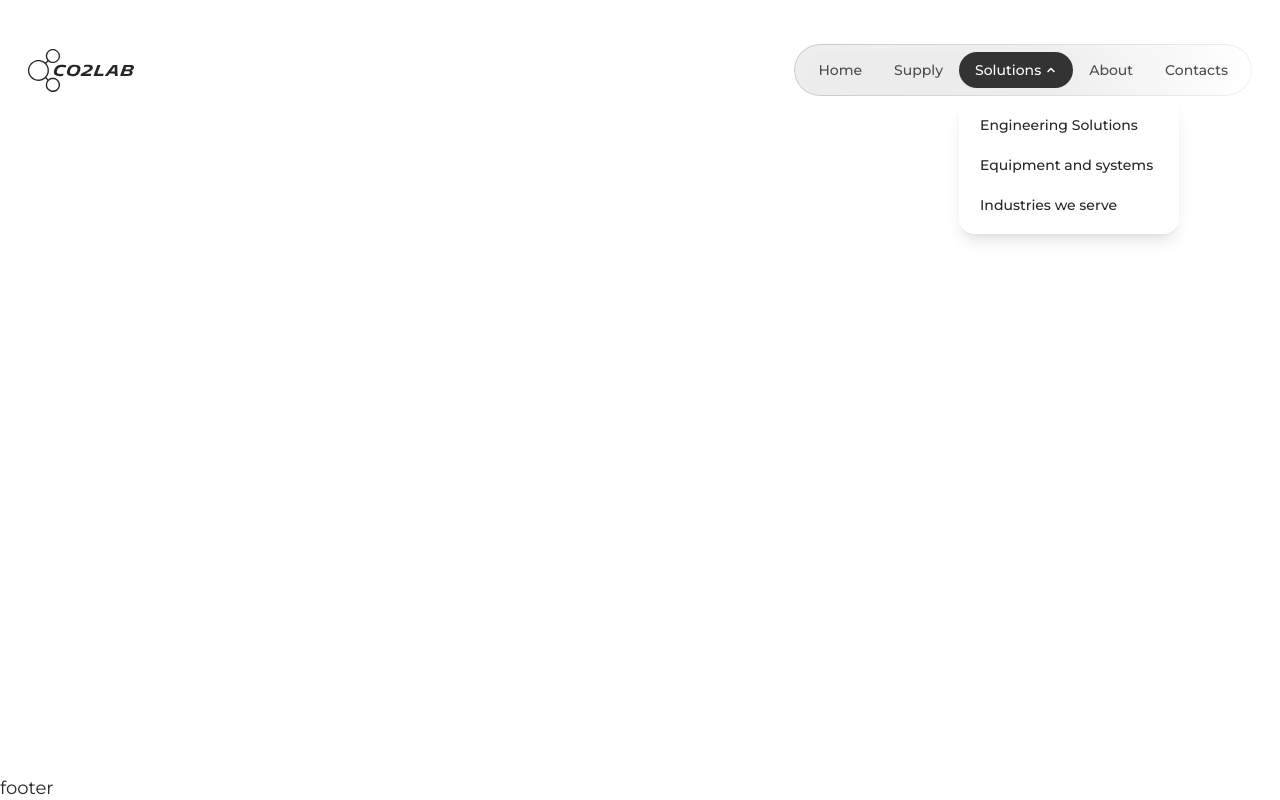
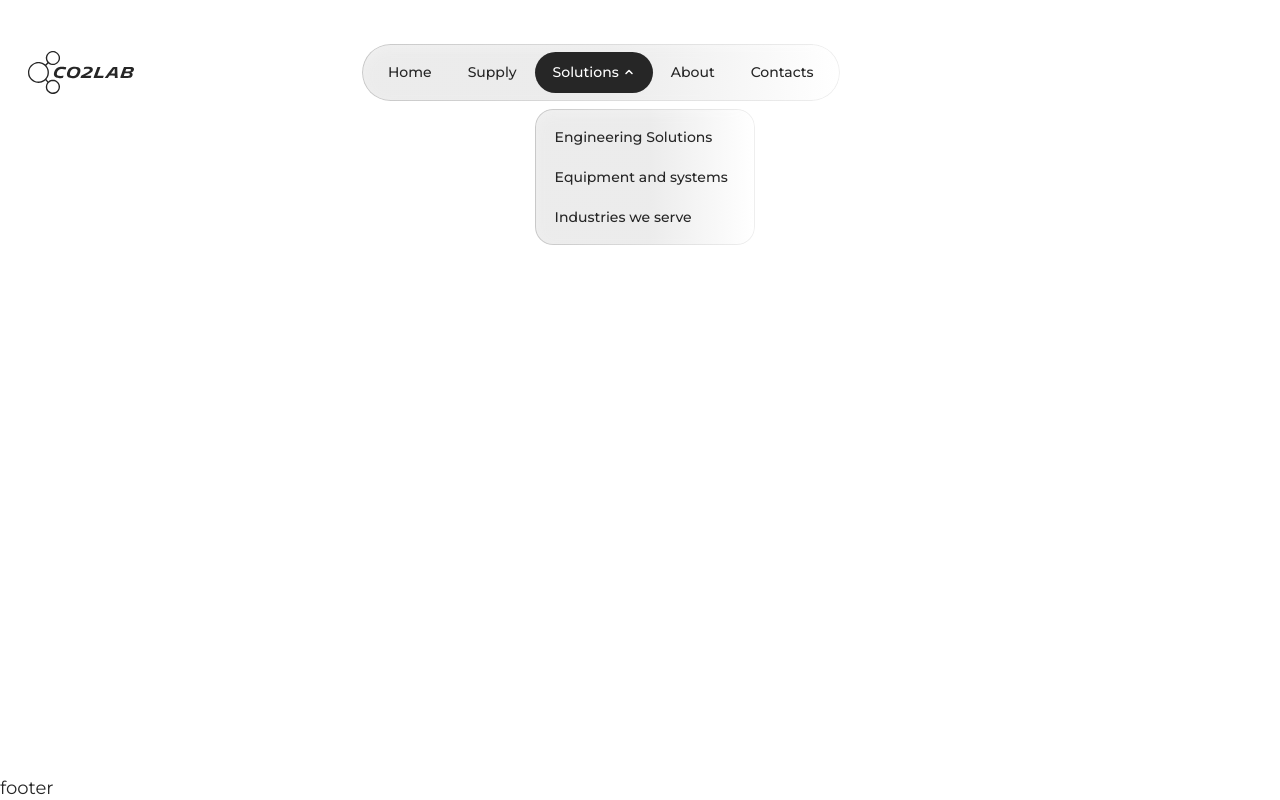
Before and after one commit to cyanidium-dev/co2lab, a Next.js app: page / in a window 1280 px wide. Both pictures are taken after a click on the button "Solutions". Built offline with nearby package versions, Linux system fonts and the light colour scheme.

Commit message:
made refactoring, updated styles

```diff
--- a/src/components/shared/header/Header.tsx
+++ b/src/components/shared/header/Header.tsx
@@ -5,7 +5,7 @@ import NavMenu from "./NavMenu";
 export default function Header() {
   return (
     <header>
-      <Container className="flex py-4 lg:py-11 justify-between items-center lg:gap-[228px]">
+      <Container className="flex py-4 lg:py-11 justify-between lg:justify-start items-center lg:gap-[228px]">
         <LogoLink />
         <NavMenu />
       </Container>
--- a/src/components/shared/header/NavMenu.tsx
+++ b/src/components/shared/header/NavMenu.tsx
@@ -80,7 +80,6 @@ export default function NavMenu() {
     });
   }, [pillActiveIndex]);
 
-  // Sync pill position when active index changes or nav resizes
   useEffect(() => {
     updatePill();
     const nav = navRef.current;
@@ -90,12 +89,13 @@ export default function NavMenu() {
     return () => ro.disconnect();
   }, [pillActiveIndex, updatePill]);
 
-  // Close dropdown: on route change, Escape, or click outside
+  // Close dropdown: on pathname change, Escape, or click outside
+  const prevPathname = useRef(pathname);
   useEffect(() => {
-    setSolutionsOpen(false);
-  }, [pathname]);
-
-  useEffect(() => {
+    if (prevPathname.current !== pathname) {
+      prevPathname.current = pathname;
+      setSolutionsOpen(false);
+    }
     if (!solutionsOpen) return;
     const close = () => setSolutionsOpen(false);
     const onKeyDown = (e: KeyboardEvent) => e.key === "Escape" && close();
@@ -114,7 +114,7 @@ export default function NavMenu() {
       window.removeEventListener("keydown", onKeyDown);
       document.removeEventListener("mousedown", onMouseDown);
     };
-  }, [solutionsOpen]);
+  }, [pathname, solutionsOpen]);
 
   const solutionsItem = navMenuList[2];
   const isSolutionsActive = pillActiveIndex === 2;
@@ -122,7 +122,7 @@ export default function NavMenu() {
   return (
     <nav
       ref={navRef}
-      className="relative flex p-2 rounded-full bg-[linear-gradient(90.95deg,rgba(231,231,231,0.8)_52.25%,rgba(255,255,255,0.8)_99.18%)] shadow-[inset_0px_4px_12.6px_0px_rgba(255,255,255,0.25)] backdrop-blur-[10px] min-h-[44px]"
+      className="hidden md:flex relative p-2 rounded-full bg-[linear-gradient(90.95deg,rgba(231,231,231,0.8)_52.25%,rgba(255,255,255,0.8)_99.18%)] shadow-[inset_0px_4px_12.6px_0px_rgba(255,255,255,0.25)] backdrop-blur-[10px]"
     >
       <div
         className="absolute inset-0 rounded-full pointer-events-none"
@@ -139,7 +139,7 @@ export default function NavMenu() {
 
       {/* Sliding active pill */}
       <div
-        className="absolute rounded-full bg-[#333333] transition-[left,width,top,height] duration-300 ease-out pointer-events-none z-0"
+        className="absolute rounded-full bg-black transition-[left,width,top,height] duration-300 ease-out pointer-events-none z-0"
         style={{
           left: pillStyle.left,
           top: pillStyle.top,
@@ -162,7 +162,7 @@ export default function NavMenu() {
                 }}
                 href={item.slug}
                 onClick={() => setSolutionsOpen(false)}
-                className={`relative z-10 px-4 py-2 rounded-full text-sm font-medium transition-colors focus:outline-none focus-visible:ring-2 focus-visible:ring-[#333] focus-visible:ring-offset-2 focus-visible:ring-offset-transparent ${pillActiveIndex === i ? "text-white" : "text-[#4D4D4D] hover:text-[#333]"}`}
+                className={`relative z-10 px-4.5 py-3 rounded-full text-[14px] font-medium leading-[120%] transition-colors focus:outline-none focus-visible:ring-2 focus-visible:ring-black focus-visible:ring-offset-2 focus-visible:ring-offset-transparent ${pillActiveIndex === i ? "text-white" : "text-black hover:text-black"}`}
               >
                 {item.title}
               </Link>
@@ -174,7 +174,7 @@ export default function NavMenu() {
                   }}
                   type="button"
                   onClick={() => setSolutionsOpen((prev) => !prev)}
-                  className={`cursor-pointer relative z-10 flex items-center px-4 py-2 rounded-full text-sm font-medium transition-colors focus:outline-none focus-visible:ring-2 focus-visible:ring-[#333] focus-visible:ring-offset-2 focus-visible:ring-offset-transparent ${isSolutionsActive ? "text-white" : "text-[#4D4D4D] hover:text-[#333]"}`}
+                  className={`cursor-pointer relative z-10 flex items-center px-4.5 py-3 rounded-full text-[14px] font-medium leading-[120%] transition-colors focus:outline-none focus-visible:ring-2 focus-visible:ring-[#333] focus-visible:ring-offset-2 focus-visible:ring-offset-transparent ${isSolutionsActive ? "text-white" : "text-[#4D4D4D] hover:text-[#333]"}`}
                   aria-expanded={solutionsOpen}
                   aria-haspopup="true"
                 >
@@ -184,7 +184,7 @@ export default function NavMenu() {
                 {/* Solutions dropdown */}
                 <div
                   ref={dropdownRef}
-                  className="absolute left-0 top-full mt-2 min-w-[220px] rounded-2xl bg-white/90 backdrop-blur-md shadow-lg border border-white/20 overflow-hidden transition-all duration-200 ease-out z-50"
+                  className="absolute left-0 top-full mt-4 min-w-[220px] rounded-[18px] bg-[linear-gradient(90.95deg,rgba(231,231,231,0.8)_52.25%,rgba(255,255,255,0.8)_99.18%)] shadow-[inset_0px_4px_12.6px_0px_rgba(255,255,255,0.25)] backdrop-blur-[10px] transition duration-200 ease-out z-50"
                   style={{
                     opacity: solutionsOpen ? 1 : 0,
                     transform: solutionsOpen
@@ -194,12 +194,24 @@ export default function NavMenu() {
                     visibility: solutionsOpen ? "visible" : "hidden",
                   }}
                 >
+                  <div
+                    className="absolute inset-0 rounded-[18px] pointer-events-none"
+                    style={{
+                      background:
+                        "linear-gradient(270.67deg, #F2F2F2 -9.58%, #C7C7C7 103.45%)",
+                      padding: "1px",
+                      WebkitMask:
+                        "linear-gradient(#fff 0 0) content-box, linear-gradient(#fff 0 0)",
+                      WebkitMaskComposite: "xor",
+                      maskComposite: "exclude",
+                    }}
+                  />
                   <ul className="py-2">
                     {solutionsItem.submenu?.map((sub) => (
                       <li key={sub.slug}>
                         <Link
                           href={sub.slug}
-                          className="block px-5 py-2.5 text-sm font-medium text-[#262626] hover:bg-black/5 transition-colors"
+                          className="block px-5 py-2.5 text-sm font-medium hover:bg-black/5 transition-colors"
                         >
                           {sub.title}
                         </Link>
```
